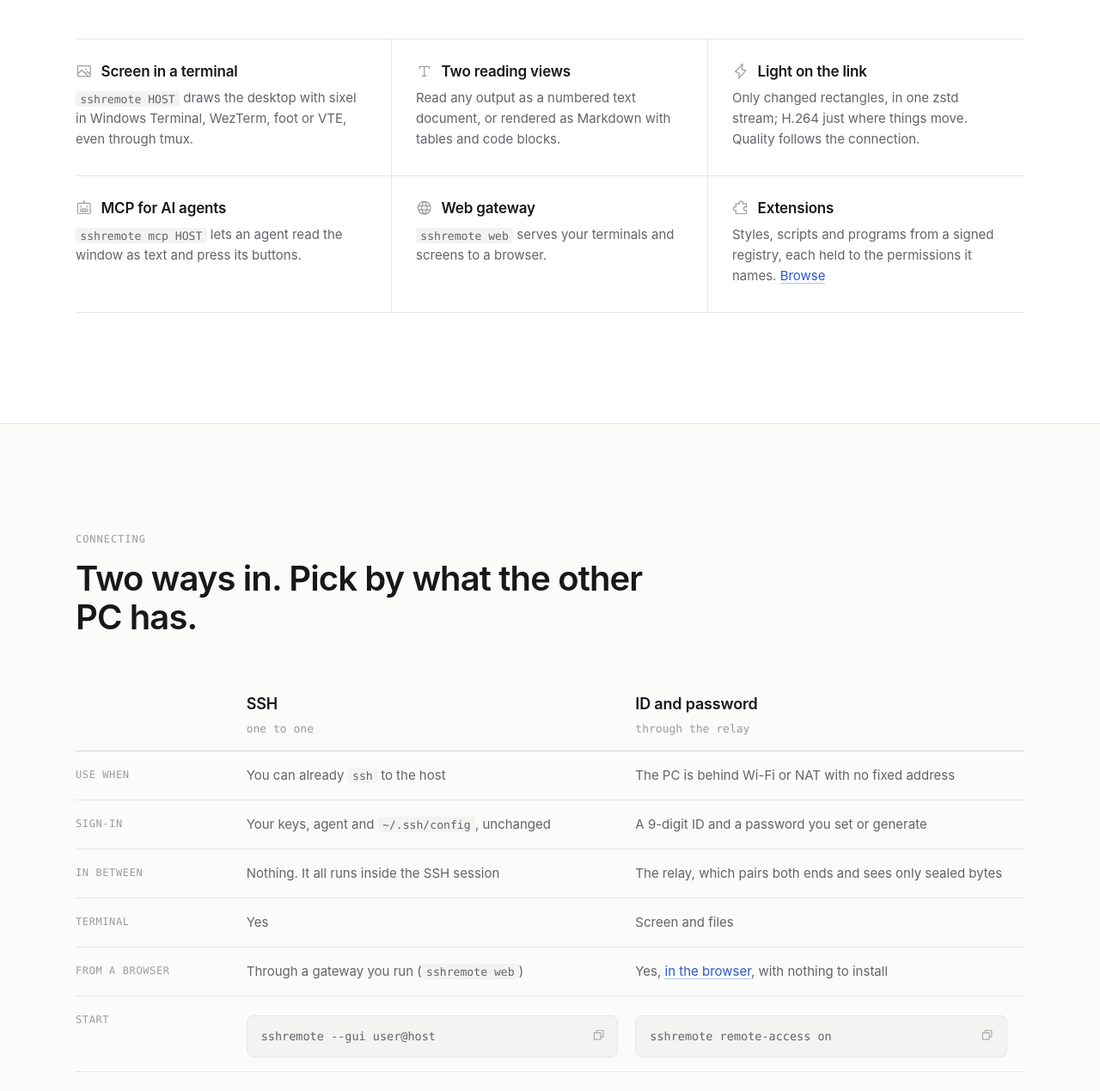
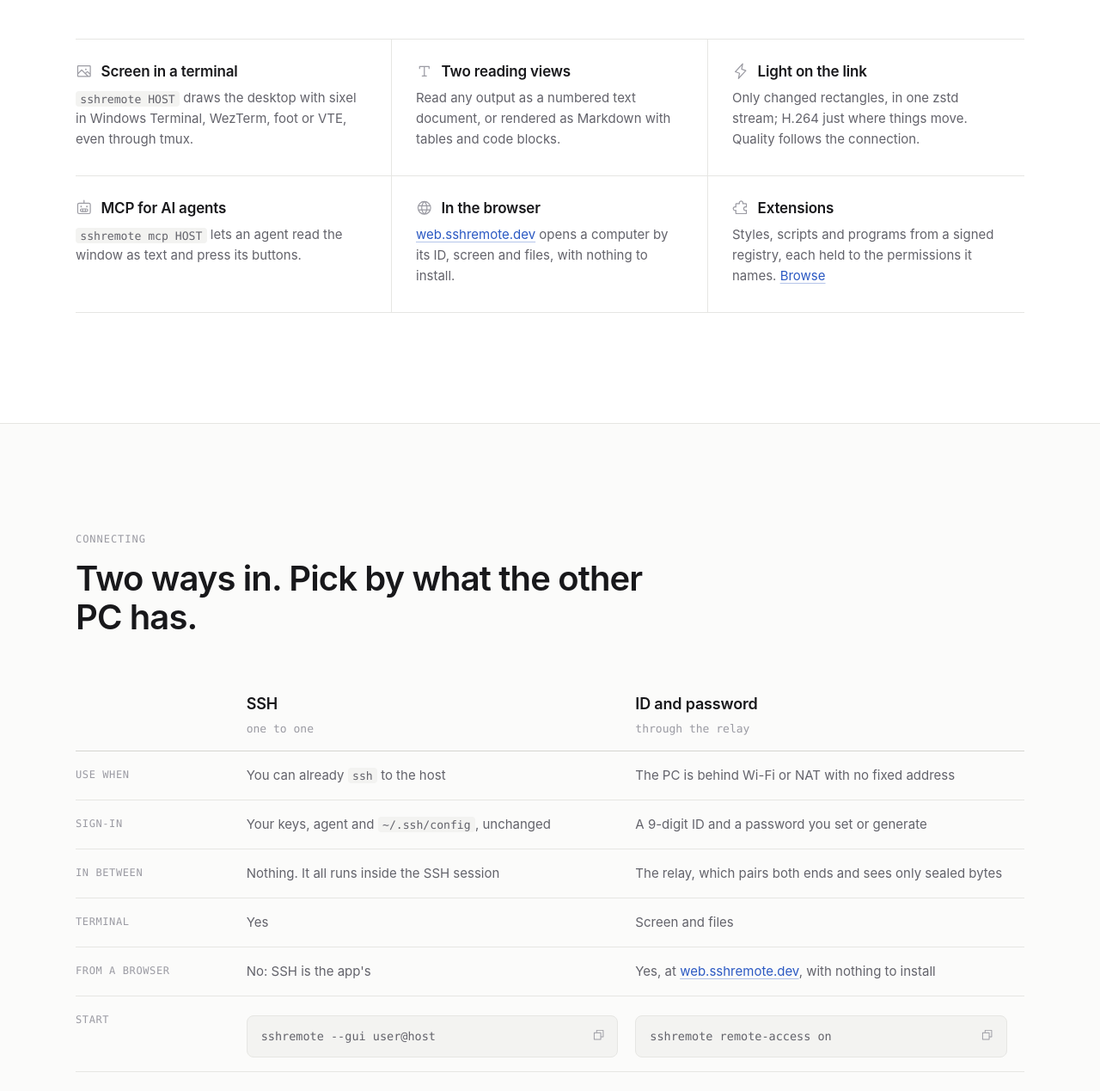
Before and after one commit to sshremote-dev/sshremote, a plain HTML site: page site/index.html in a window 1280 px wide. Shown: the part 3599-4868 px from the top of the page at 86% size. Drawn offline with Linux system fonts and the light colour scheme; no server answers.

Commit message:
docs: say on the site that the page in the browser opens computers by ID and that SSH is the app's

```diff
--- a/site/index.html
+++ b/site/index.html
@@ -111,7 +111,7 @@
     <div><h3><span data-i="text"></span>Two reading views</h3><p>Read any output as a numbered text document, or rendered as Markdown with tables and code blocks.</p></div>
     <div><h3><span data-i="bolt"></span>Light on the link</h3><p>Only changed rectangles, in one zstd stream; H.264 just where things move. Quality follows the connection.</p></div>
     <div><h3><span data-i="robot"></span>MCP for AI agents</h3><p><code>sshremote mcp HOST</code> lets an agent read the window as text and press its buttons.</p></div>
-    <div><h3><span data-i="globe"></span>Web gateway</h3><p><code>sshremote web</code> serves your terminals and screens to a browser.</p></div>
+    <div><h3><span data-i="globe"></span>In the browser</h3><p><a href="https://web.sshremote.dev/">web.sshremote.dev</a> opens a computer by its ID, screen and files, with nothing to install.</p></div>
     <div><h3><span data-i="puzzle"></span>Extensions</h3><p>Styles, scripts and programs from a signed registry, each held to the permissions it names. <a href="extensions.html">Browse</a></p></div>
   </div>
 </div></section>
@@ -129,7 +129,7 @@
       <tr><th>Sign-in</th><td>Your keys, agent and <code>~/.ssh/config</code>, unchanged</td><td>A 9-digit ID and a password you set or generate</td></tr>
       <tr><th>In between</th><td>Nothing. It all runs inside the SSH session</td><td>The relay, which pairs both ends and sees only sealed bytes</td></tr>
       <tr><th>Terminal</th><td>Yes</td><td>Screen and files</td></tr>
-      <tr><th>From a browser</th><td>Through a gateway you run (<code>sshremote web</code>)</td><td>Yes, <a href="https://web.sshremote.dev/">in the browser</a>, with nothing to install</td></tr>
+      <tr><th>From a browser</th><td>No: SSH is the app's</td><td>Yes, at <a href="https://web.sshremote.dev/">web.sshremote.dev</a>, with nothing to install</td></tr>
       <tr><th>Start</th><td><pre class="cmd"><code>sshremote --gui user@host</code></pre></td><td><pre class="cmd"><code>sshremote remote-access on</code></pre></td></tr>
     </tbody>
   </table>
```
